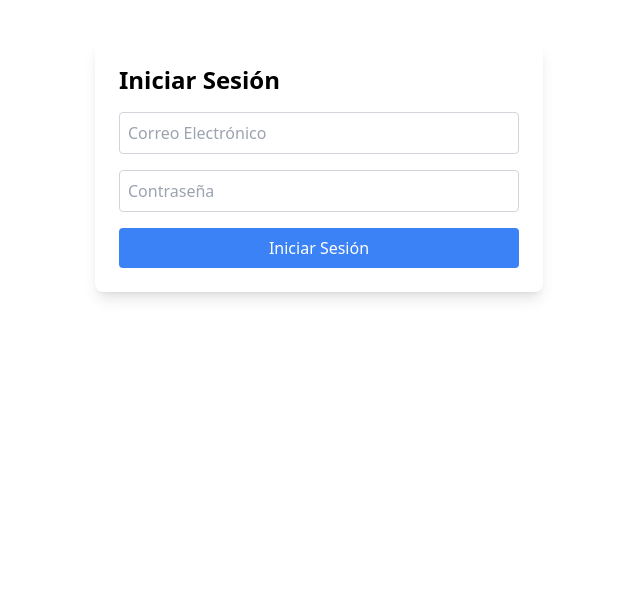
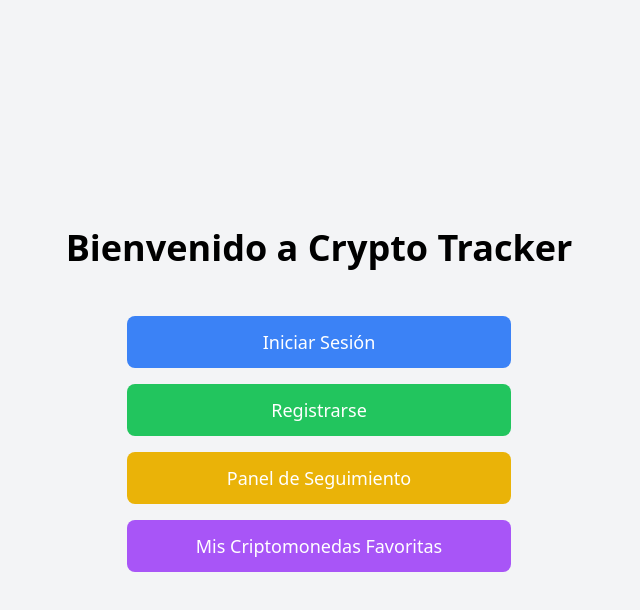
Before and after one commit to Ivaldum/crypto-tracker, a React (Vite) app in the folder crypto-frontend/: page / in a window 1280 px wide. Before the commit this address led to /login. Shown: the top 610 px of the page, without its empty margins (321-961 px from the left). Built offline with nearby package versions, Linux system fonts and the light colour scheme.

Commit message:
add home and fix styles

```diff
--- a/crypto-frontend/src/App.tsx
+++ b/crypto-frontend/src/App.tsx
@@ -4,12 +4,14 @@ import Register from './components/Register';
 import Favorites from './components/Favorites';
 import Panel from './components/Panel';
 import ProtectedRoute from './components/ProtectedRoute';
+import Home from './components/Home';
 
 const App = () => {
   return (
     <Router>
       <Routes>
         {/* Rutas públicas */}
+        <Route path="/" element={<Home />} />
         <Route path="/login" element={<Login />} />
         <Route path="/register" element={<Register />} />
 
--- /dev/null
+++ b/crypto-frontend/src/components/Home.tsx
@@ -0,0 +1,29 @@
+import { Link } from 'react-router-dom';
+
+const Home: React.FC = () => {
+    return (
+      <div className="flex flex-col items-center justify-center h-screen bg-gray-100 p-4">
+        <h1 className="text-4xl font-bold mb-12 text-center">Bienvenido a Crypto Tracker</h1>
+
+        <div className="flex flex-col space-y-4 w-full max-w-sm">
+          <Link to="/login">
+            <button className="w-full bg-blue-500 text-white py-3 rounded-lg hover:bg-blue-600 text-lg">Iniciar Sesión</button>
+          </Link>
+
+          <Link to="/register">
+            <button className="w-full bg-green-500 text-white py-3 rounded-lg hover:bg-green-600 text-lg">Registrarse</button>
+          </Link>
+
+          <Link to="/panel">
+            <button className="w-full bg-yellow-500 text-white py-3 rounded-lg hover:bg-yellow-600 text-lg">Panel de Seguimiento</button>
+          </Link>
+
+          <Link to="/favorites">
+            <button className="w-full bg-purple-500 text-white py-3 rounded-lg hover:bg-purple-600 text-lg">Mis Criptomonedas Favoritas</button>
+          </Link>
+        </div>
+      </div>
+    );
+  };
+
+  export default Home;
--- a/crypto-frontend/src/components/Login.tsx
+++ b/crypto-frontend/src/components/Login.tsx
@@ -14,7 +14,7 @@ const Login: React.FC = () => {
       });
       setMessage('Inicio de sesión exitoso');
       localStorage.setItem('token', response.data.token);
-    } catch (error) {
+    } catch {
       setMessage('Error en el inicio de sesión');
     }
   };
--- a/crypto-frontend/src/components/Panel.tsx
+++ b/crypto-frontend/src/components/Panel.tsx
@@ -84,7 +84,7 @@ const Panel: React.FC = () => {
         <tbody>
           {cryptos.map((crypto) => (
             <tr key={crypto.id} className="hover:bg-gray-100">
-              <td className="border-b border-gray-200 p-4">{crypto.name} {crypto.id}</td>
+              <td className="border-b border-gray-200 p-4">{crypto.name}</td>
               <td className="border-b border-gray-200 p-4">{crypto.symbol}</td>
               <td className="border-b border-gray-200 p-4">
                 {crypto.price !== undefined ? `$${crypto.price.toFixed(2)}` : 'N/A'}
```
